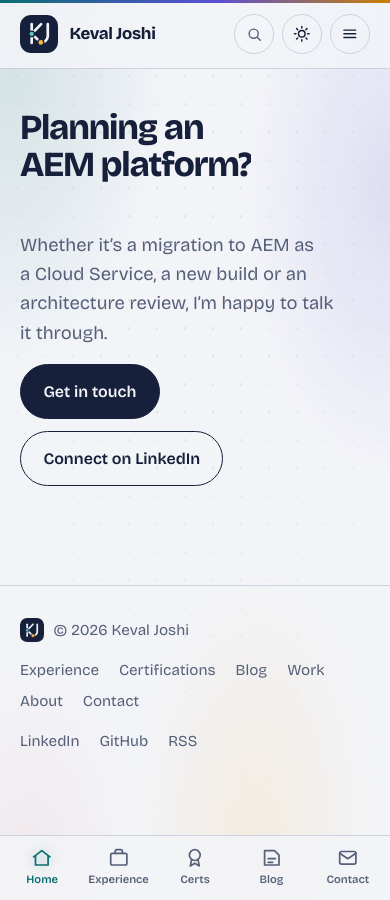
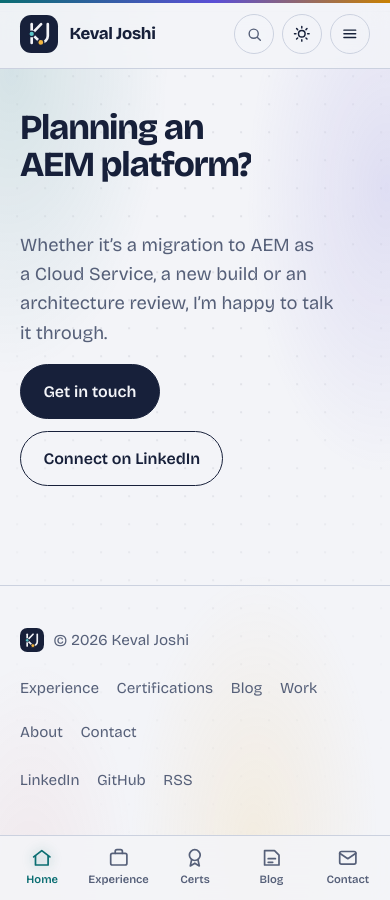
Before and after one commit to iamkevaljoshi/iamkevaljoshi.github.io, a Jekyll site: the page built from index.html, in a window 390 px wide and 900 px high, scrolled down 3949 px. Built offline with Jekyll 4.4.1, drawn with Linux system fonts in a browser that asks for light colours.

Commit message:
Footer: logo links home, 44px touch targets on mobile
Co-Authored-By: Claude Opus 5.5 <noreply@anthropic.com>

```diff
--- a/_includes/footer.html
+++ b/_includes/footer.html
@@ -1,7 +1,7 @@
 {%- assign p = site.data.profile -%}
 <footer>
   <div class="wrap foot">
-    <span class="foot-brand"><span class="logo-tile sm">{% include logo-mark.svg %}</span>© {{ 'now' | date: '%Y' }} {{ p.name }}</span>
+    <a class="foot-brand" href="{{ '/' | relative_url }}" aria-label="{{ p.name }}, home"><span class="logo-tile sm">{% include logo-mark.svg %}</span><span>© {{ 'now' | date: '%Y' }} {{ p.name }}</span></a>
     <nav class="foot-nav" aria-label="Footer">
       <a href="{{ '/experience/' | relative_url }}">Experience</a>
       <a href="{{ '/certifications/' | relative_url }}">Certifications</a>
--- a/assets/css/site.css
+++ b/assets/css/site.css
@@ -627,3 +627,14 @@ h1.tagline{max-width:24ch}
 .prose ul.checklist li{position:relative;padding-left:2rem;margin:.45rem 0}
 .prose ul.checklist li::before{content:"";position:absolute;left:0;top:.3em;width:1.15rem;height:1.15rem;border-radius:.35rem;
   border:2px solid var(--accent);background:color-mix(in srgb,var(--accent) 8%,transparent)}
+
+/* footer: logo links home; finger-sized touch targets on touch screens */
+.foot-brand{text-decoration:none;color:inherit}
+.foot-brand:hover{color:var(--ink)}
+.foot-brand:hover .logo-tile{transform:rotate(-6deg) scale(1.05)}
+@media (max-width:960px), (pointer:coarse){
+  .foot{gap:.25rem 1rem}
+  .foot-brand,.foot-nav a,.foot-links a{display:inline-flex;align-items:center;min-height:44px;padding:0 .35rem}
+  .foot-brand{margin-left:-.35rem}
+  .foot-nav,.foot-links{gap:0 .4rem;margin-left:-.35rem}
+}
```
